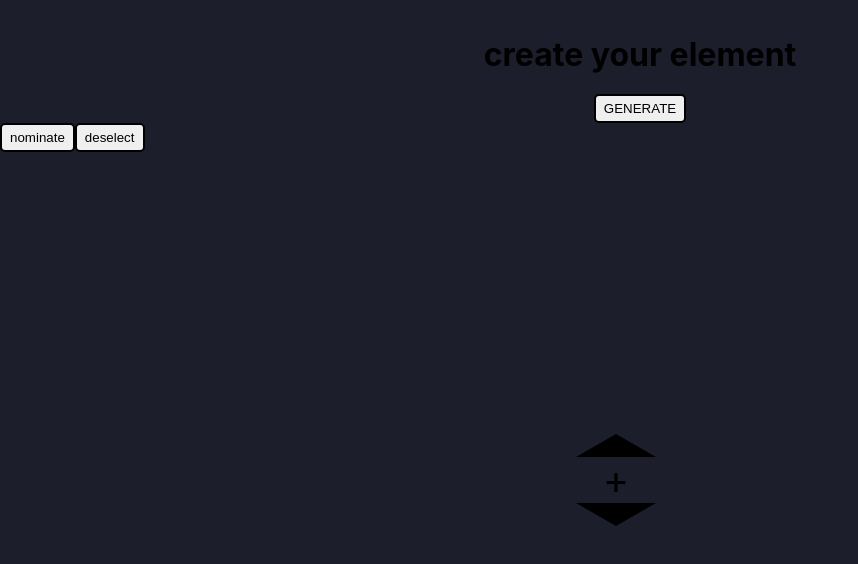
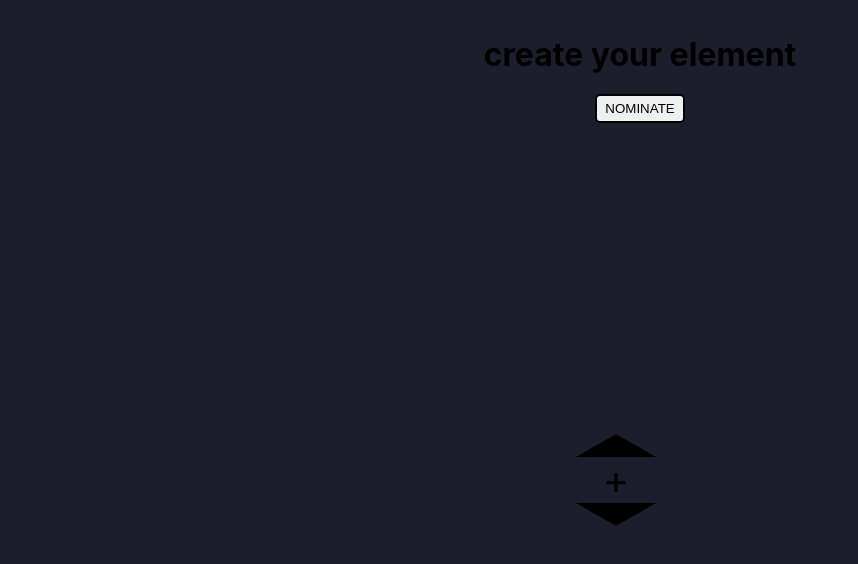
Before and after one commit to Kodat-Hub/Web-Carbon, a React (Vite) app in the folder app/: page / in a window 1280 px wide. Shown: the top 564 px of the page, without its empty margins (0-858 px from the left). Built offline with nearby package versions, Linux system fonts and the light colour scheme.

Commit message:
feat: nominate compound button

```diff
--- a/app/src/components/Grid/Grid.tsx
+++ b/app/src/components/Grid/Grid.tsx
@@ -69,15 +69,7 @@ export default function Grid () {
         <>
             <CompoundName>
                 <h1>{compoundName}</h1>
-                <button>GENERATE</button>
-                <div>
-                    <button onClick={async () => console.log(await getCompoundName(dataGridTransposed))}>
-                        nominate
-                    </button>
-                    <button onClick={() => setDataGrid(deselectElementCell(dataGridTransposed))}>
-                        deselect
-                    </button>
-                </div>
+                <button onClick={async () => setCompoundName(await getCompoundName(dataGridTransposed))}>NOMINATE</button>
             </CompoundName>
 
             <CompoundContainer>
@@ -90,6 +82,7 @@ export default function Grid () {
                                 const isBond = [-3, -2, -1, 0, 1, 2, 3].includes(parseInt(cell));
                                 const isEmpty = ['', ' ', '.'].includes(cell);
                                 const reverseRotateBond = isBond && parseInt(cell) < 0;
+                                const noRotateBond = isBond && parseInt(cell) === 0;
                                 return (
                                     <GridCell
                                         key={colIndex}
@@ -98,6 +91,7 @@ export default function Grid () {
                                             ${offset ? 'offset' : ''}
                                             ${isBond ? 'bond' : ''}
                                             ${reverseRotateBond ? 'reverse' : ''}
+                                            ${noRotateBond ? 'no-rotate' : ''}
                                         `}
                                         onClick={isEmpty ? () => setDataGrid(deselectElementCell(dataGridTransposed)) : () => {return}}
                                     >
--- a/app/src/components/Grid/GridStyledComponents.ts
+++ b/app/src/components/Grid/GridStyledComponents.ts
@@ -21,6 +21,7 @@ export const GridCell = styled.div`
 export const GridComponent = styled.div<GridProps>`
     display: grid;
     grid-template-columns: repeat(${props => props.length}, auto);
+    width: fit-content;
     height: fit-content;
     overflow: scroll;
 
@@ -34,8 +35,9 @@ export const GridComponent = styled.div<GridProps>`
 
     // .offset { transform: translateX(88px); }
 
-    .odd.bond         { transform: rotate(-30deg); }
-    .odd.bond.reverse { transform: rotate( 30deg); }
+    .odd.bond           { transform: rotate(-30deg); }
+    .odd.bond.reverse   { transform: rotate( 30deg); }
+    .odd.bond.no-rotate { transform: rotate(  0deg); }
 
     .no-display: {
         display: none;
```
